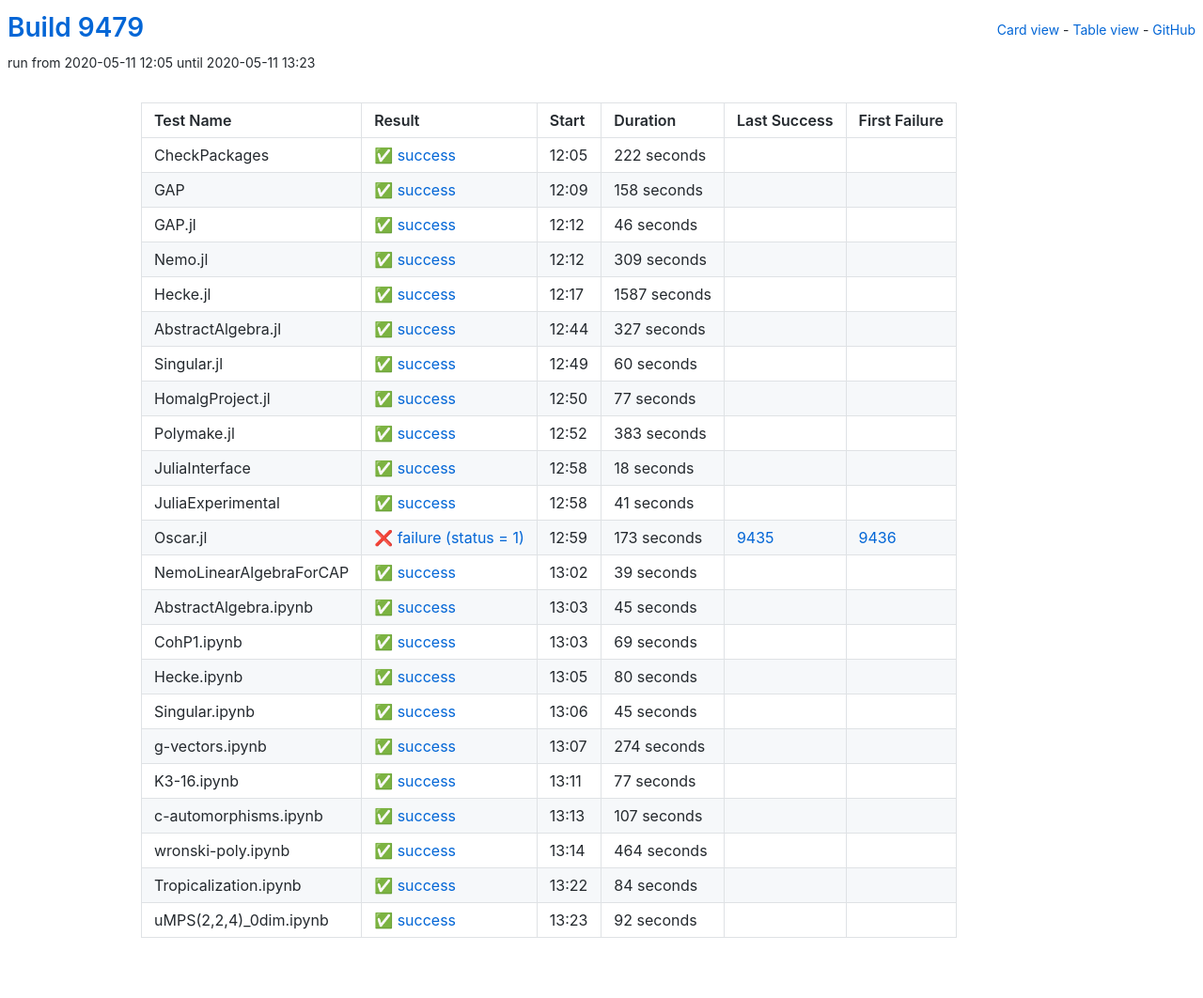
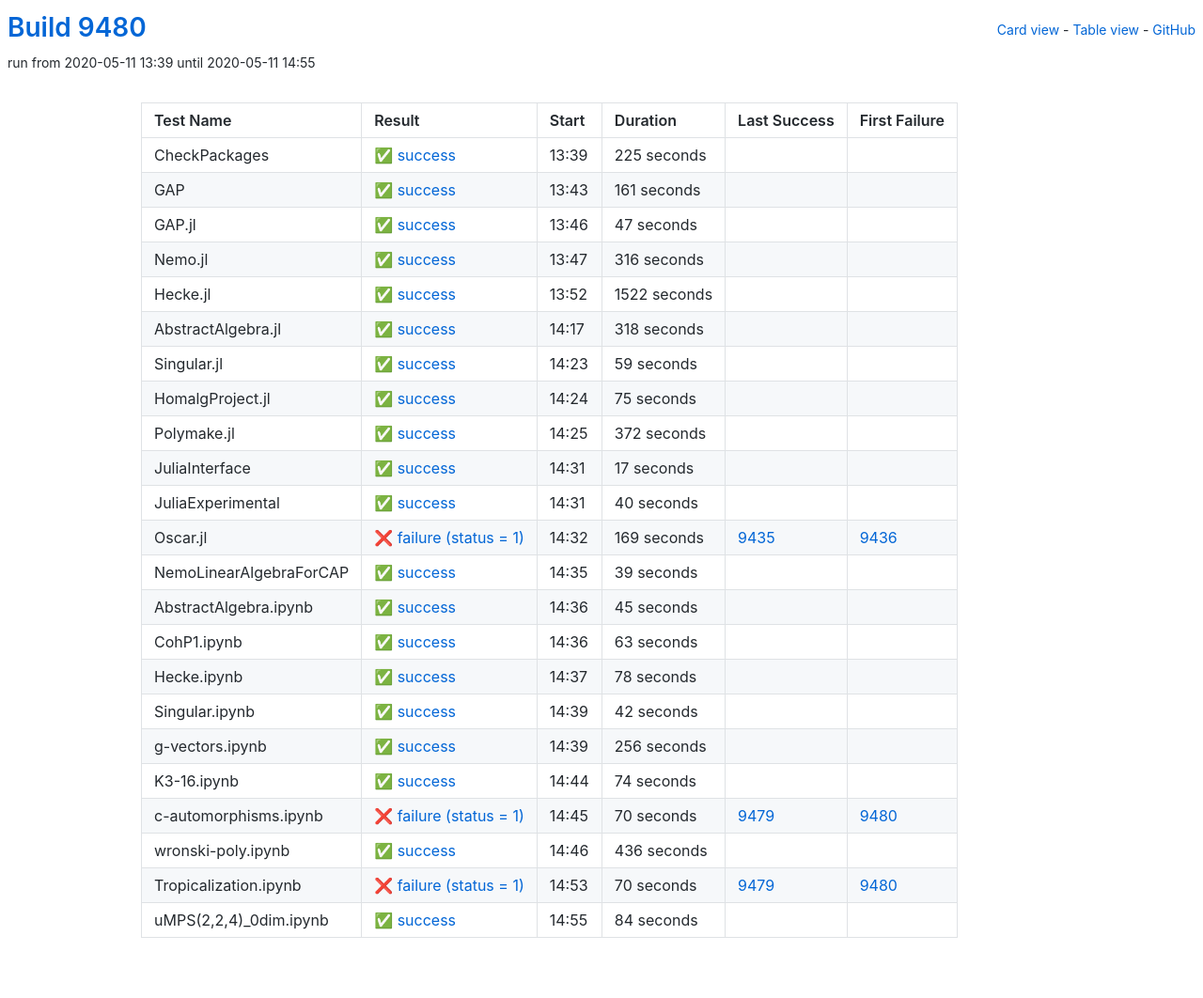
Before and after one commit to oscar-system/oscar-ci-status, a Jekyll site: the page built from table.html, in a window 1280 px wide. Shown: the whole page at 94% size. Built offline with Jekyll 4.4.1, drawn with Linux system fonts in a browser that asks for light colours.

Commit message:
Build 9480

```diff
--- a/_data/ci.yml
+++ b/_data/ci.yml
@@ -1,149 +1,149 @@
-build: 9479
-build_url: https://oscarci.mathematik.uni-kl.de/job/oscar/9479/
+build: 9480
+build_url: https://oscarci.mathematik.uni-kl.de/job/oscar/9480/
 job: oscar
 tests:
-- duration: 222
+- duration: 225
   exitcode: 0
   first_failure: false
   first_failure_url: null
   id: checkpackages
   last_success: false
   last_success_url: null
-  log: https://oscarci.mathematik.uni-kl.de/job/oscar/9479/artifact/logs/build-9479/CheckPackages.log
+  log: https://oscarci.mathematik.uni-kl.de/job/oscar/9480/artifact/logs/build-9480/CheckPackages.log
   name: CheckPackages
-  start: 2020-05-11 12:05
+  start: 2020-05-11 13:39
   status: success
   success: true
-- duration: 158
+- duration: 161
   exitcode: 0
   first_failure: false
   first_failure_url: null
   id: gap
   last_success: false
   last_success_url: null
-  log: https://oscarci.mathematik.uni-kl.de/job/oscar/9479/artifact/logs/build-9479/GAP.log
+  log: https://oscarci.mathematik.uni-kl.de/job/oscar/9480/artifact/logs/build-9480/GAP.log
   name: GAP
-  start: 2020-05-11 12:09
+  start: 2020-05-11 13:43
   status: success
   success: true
-- duration: 46
+- duration: 47
   exitcode: 0
   first_failure: false
   first_failure_url: null
   id: gap-jl
   last_success: false
   last_success_url: null
-  log: https://oscarci.mathematik.uni-kl.de/job/oscar/9479/artifact/logs/build-9479/GAP.jl.log
+  log: https://oscarci.mathematik.uni-kl.de/job/oscar/9480/artifact/logs/build-9480/GAP.jl.log
   name: GAP.jl
-  start: 2020-05-11 12:12
+  start: 2020-05-11 13:46
   status: success
   success: true
-- duration: 309
+- duration: 316
   exitcode: 0
   first_failure: false
   first_failure_url: null
   id: nemo-jl
   last_success: false
   last_success_url: null
-  log: https://oscarci.mathematik.uni-kl.de/job/oscar/9479/artifact/logs/build-9479/Nemo.jl.log
+  log: https://oscarci.mathematik.uni-kl.de/job/oscar/9480/artifact/logs/build-9480/Nemo.jl.log
   name: Nemo.jl
-  start: 2020-05-11 12:12
+  start: 2020-05-11 13:47
   status: success
   success: true
-- duration: 1587
+- duration: 1522
   exitcode: 0
   first_failure: false
   first_failure_url: null
   id: hecke-jl
   last_success: false
   last_success_url: null
-  log: https://oscarci.mathematik.uni-kl.de/job/oscar/9479/artifact/logs/build-9479/Hecke.jl.log
+  log: https://oscarci.mathematik.uni-kl.de/job/oscar/9480/artifact/logs/build-9480/Hecke.jl.log
   name: Hecke.jl
-  start: 2020-05-11 12:17
+  start: 2020-05-11 13:52
   status: success
   success: true
-- duration: 327
+- duration: 318
   exitcode: 0
   first_failure: false
   first_failure_url: null
   id: abstractalgebra-jl
   last_success: false
   last_success_url: null
-  log: https://oscarci.mathematik.uni-kl.de/job/oscar/9479/artifact/logs/build-9479/AbstractAlgebra.jl.log
+  log: https://oscarci.mathematik.uni-kl.de/job/oscar/9480/artifact/logs/build-9480/AbstractAlgebra.jl.log
   name: AbstractAlgebra.jl
-  start: 2020-05-11 12:44
+  start: 2020-05-11 14:17
   status: success
   success: true
-- duration: 60
+- duration: 59
   exitcode: 0
   first_failure: false
   first_failure_url: null
   id: singular-jl
   last_success: false
   last_success_url: null
-  log: https://oscarci.mathematik.uni-kl.de/job/oscar/9479/artifact/logs/build-9479/Singular.jl.log
+  log: https://oscarci.mathematik.uni-kl.de/job/oscar/9480/artifact/logs/build-9480/Singular.jl.log
   name: Singular.jl
-  start: 2020-05-11 12:49
+  start: 2020-05-11 14:23
   status: success
   success: true
-- duration: 77
+- duration: 75
   exitcode: 0
   first_failure: false
   first_failure_url: null
   id: homalgproject-jl
   last_success: false
   last_success_url: null
-  log: https://oscarci.mathematik.uni-kl.de/job/oscar/9479/artifact/logs/build-9479/HomalgProject.jl.log
+  log: https://oscarci.mathematik.uni-kl.de/job/oscar/9480/artifact/logs/build-9480/HomalgProject.jl.log
   name: HomalgProject.jl
-  start: 2020-05-11 12:50
+  start: 2020-05-11 14:24
   status: success
   success: true
-- duration: 383
+- duration: 372
   exitcode: 0
   first_failure: false
   first_failure_url: null
   id: polymake-jl
   last_success: false
   last_success_url: null
-  log: https://oscarci.mathematik.uni-kl.de/job/oscar/9479/artifact/logs/build-9479/Polymake.jl.log
+  log: https://oscarci.mathematik.uni-kl.de/job/oscar/9480/artifact/logs/build-9480/Polymake.jl.log
   name: Polymake.jl
-  start: 2020-05-11 12:52
+  start: 2020-05-11 14:25
   status: success
   success: true
-- duration: 18
+- duration: 17
   exitcode: 0
   first_failure: false
   first_failure_url: null
   id: juliainterface
   last_success: false
   last_success_url: null
-  log: https://oscarci.mathematik.uni-kl.de/job/oscar/9479/artifact/logs/build-9479/JuliaInterface.log
+  log: https://oscarci.mathematik.uni-kl.de/job/oscar/9480/artifact/logs/build-9480/JuliaInterface.log
   name: JuliaInterface
-  start: 2020-05-11 12:58
+  start: 2020-05-11 14:31
   status: success
   success: true
-- duration: 41
+- duration: 40
   exitcode: 0
   first_failure: false
   first_failure_url: null
   id: juliaexperimental
   last_success: false
   last_success_url: null
-  log: https://oscarci.mathematik.uni-kl.de/job/oscar/9479/artifact/logs/build-9479/JuliaExperimental.log
+  log: https://oscarci.mathematik.uni-kl.de/job/oscar/9480/artifact/logs/build-9480/JuliaExperimental.log
   name: JuliaExperimental
-  start: 2020-05-11 12:58
+  start: 2020-05-11 14:31
   status: success
   success: true
-- duration: 173
+- duration: 169
   exitcode: 1
   first_failure: 9436
   first_failure_url: https://oscarci.mathematik.uni-kl.de/job/oscar/9436/
   id: oscar-jl
   last_success: 9435
   last_success_url: https://oscarci.mathematik.uni-kl.de/job/oscar/9435/
-  log: https://oscarci.mathematik.uni-kl.de/job/oscar/9479/artifact/logs/build-9479/Oscar.jl.log
+  log: https://oscarci.mathematik.uni-kl.de/job/oscar/9480/artifact/logs/build-9480/Oscar.jl.log
   name: Oscar.jl
-  start: 2020-05-11 12:59
+  start: 2020-05-11 14:32
   status: failure
   success: false
 - duration: 39
@@ -153,9 +153,9 @@ tests:
   id: nemolinearalgebraforcap
   last_success: false
   last_success_url: null
-  log: https://oscarci.mathematik.uni-kl.de/job/oscar/9479/artifact/logs/build-9479/NemoLinearAlgebraForCAP.log
+  log: https://oscarci.mathematik.uni-kl.de/job/oscar/9480/artifact/logs/build-9480/NemoLinearAlgebraForCAP.log
   name: NemoLinearAlgebraForCAP
-  start: 2020-05-11 13:02
+  start: 2020-05-11 14:35
   status: success
   success: true
 - duration: 45
@@ -165,116 +165,116 @@ tests:
   id: abstractalgebra-ipynb
   last_success: false
   last_success_url: null
-  log: https://oscarci.mathematik.uni-kl.de/job/oscar/9479/artifact/logs/build-9479/AbstractAlgebra.ipynb.log
+  log: https://oscarci.mathematik.uni-kl.de/job/oscar/9480/artifact/logs/build-9480/AbstractAlgebra.ipynb.log
   name: AbstractAlgebra.ipynb
-  start: 2020-05-11 13:03
+  start: 2020-05-11 14:36
   status: success
   success: true
-- duration: 69
+- duration: 63
   exitcode: 0
   first_failure: false
   first_failure_url: null
   id: cohp1-ipynb
   last_success: false
   last_success_url: null
-  log: https://oscarci.mathematik.uni-kl.de/job/oscar/9479/artifact/logs/build-9479/CohP1.ipynb.log
+  log: https://oscarci.mathematik.uni-kl.de/job/oscar/9480/artifact/logs/build-9480/CohP1.ipynb.log
   name: CohP1.ipynb
-  start: 2020-05-11 13:03
+  start: 2020-05-11 14:36
   status: success
   success: true
-- duration: 80
+- duration: 78
   exitcode: 0
   first_failure: false
   first_failure_url: null
   id: hecke-ipynb
   last_success: false
   last_success_url: null
-  log: https://oscarci.mathematik.uni-kl.de/job/oscar/9479/artifact/logs/build-9479/Hecke.ipynb.log
+  log: https://oscarci.mathematik.uni-kl.de/job/oscar/9480/artifact/logs/build-9480/Hecke.ipynb.log
   name: Hecke.ipynb
-  start: 2020-05-11 13:05
+  start: 2020-05-11 14:37
   status: success
   success: true
-- duration: 45
+- duration: 42
   exitcode: 0
   first_failure: false
   first_failure_url: null
   id: singular-ipynb
   last_success: false
   last_success_url: null
-  log: https://oscarci.mathematik.uni-kl.de/job/oscar/9479/artifact/logs/build-9479/Singular.ipynb.log
+  log: https://oscarci.mathematik.uni-kl.de/job/oscar/9480/artifact/logs/build-9480/Singular.ipynb.log
   name: Singular.ipynb
-  start: 2020-05-11 13:06
+  start: 2020-05-11 14:39
   status: success
   success: true
-- duration: 274
+- duration: 256
   exitcode: 0
   first_failure: false
   first_failure_url: null
   id: g-vectors-ipynb
   last_success: false
   last_success_url: null
-  log: https://oscarci.mathematik.uni-kl.de/job/oscar/9479/artifact/logs/build-9479/g-vectors.ipynb.log
+  log: https://oscarci.mathematik.uni-kl.de/job/oscar/9480/artifact/logs/build-9480/g-vectors.ipynb.log
   name: g-vectors.ipynb
-  start: 2020-05-11 13:07
+  start: 2020-05-11 14:39
   status: success
   success: true
-- duration: 77
+- duration: 74
   exitcode: 0
   first_failure: false
   first_failure_url: null
   id: k3-16-ipynb
   last_success: false
   last_success_url: null
-  log: https://oscarci.mathematik.uni-kl.de/job/oscar/9479/artifact/logs/build-9479/K3-16.ipynb.log
+  log: https://oscarci.mathematik.uni-kl.de/job/oscar/9480/artifact/logs/build-9480/K3-16.ipynb.log
   name: K3-16.ipynb
-  start: 2020-05-11 13:11
+  start: 2020-05-11 14:44
   status: success
   success: true
-- duration: 107
-  exitcode: 0
-  first_failure: false
-  first_failure_url: null
+- duration: 70
+  exitcode: 1
+  first_failure: 9480
+  first_failure_url: https://oscarci.mathematik.uni-kl.de/job/oscar/9480/
   id: c-automorphisms-ipynb
-  last_success: false
-  last_success_url: null
-  log: https://oscarci.mathematik.uni-kl.de/job/oscar/9479/artifact/logs/build-9479/c-automorphisms.ipynb.log
+  last_success: 9479
+  last_success_url: https://oscarci.mathematik.uni-kl.de/job/oscar/9479/
+  log: https://oscarci.mathematik.uni-kl.de/job/oscar/9480/artifact/logs/build-9480/c-automorphisms.ipynb.log
   name: c-automorphisms.ipynb
-  start: 2020-05-11 13:13
-  status: success
-  success: true
-- duration: 464
+  start: 2020-05-11 14:45
+  status: failure
+  success: false
+- duration: 436
   exitcode: 0
   first_failure: false
   first_failure_url: null
   id: wronski-poly-ipynb
   last_success: false
   last_success_url: null
-  log: https://oscarci.mathematik.uni-kl.de/job/oscar/9479/artifact/logs/build-9479/wronski-poly.ipynb.log
+  log: https://oscarci.mathematik.uni-kl.de/job/oscar/9480/artifact/logs/build-9480/wronski-poly.ipynb.log
   name: wronski-poly.ipynb
-  start: 2020-05-11 13:14
+  start: 2020-05-11 14:46
   status: success
   success: true
+- duration: 70
+  exitcode: 1
+  first_failure: 9480
+  first_failure_url: https://oscarci.mathematik.uni-kl.de/job/oscar/9480/
+  id: tropicalization-ipynb
+  last_success: 9479
+  last_success_url: https://oscarci.mathematik.uni-kl.de/job/oscar/9479/
+  log: https://oscarci.mathematik.uni-kl.de/job/oscar/9480/artifact/logs/build-9480/Tropicalization.ipynb.log
+  name: Tropicalization.ipynb
+  start: 2020-05-11 14:53
+  status: failure
+  success: false
 - duration: 84
-  exitcode: 0
-  first_failure: false
-  first_failure_url: null
-  id: tropicalization-ipynb
-  last_success: false
-  last_success_url: null
-  log: https://oscarci.mathematik.uni-kl.de/job/oscar/9479/artifact/logs/build-9479/Tropicalization.ipynb.log
-  name: Tropicalization.ipynb
-  start: 2020-05-11 13:22
-  status: success
-  success: true
-- duration: 92
   exitcode: 0
   first_failure: false
   first_failure_url: null
   id: umps-2-2-4-0dim-ipynb
   last_success: false
   last_success_url: null
-  log: https://oscarci.mathematik.uni-kl.de/job/oscar/9479/artifact/logs/build-9479/uMPS-2-2-4-_0dim.ipynb.log
+  log: https://oscarci.mathematik.uni-kl.de/job/oscar/9480/artifact/logs/build-9480/uMPS-2-2-4-_0dim.ipynb.log
   name: uMPS(2,2,4)_0dim.ipynb
-  start: 2020-05-11 13:23
+  start: 2020-05-11 14:55
   status: success
   success: true
```
Also changed, not shown: README.md.
